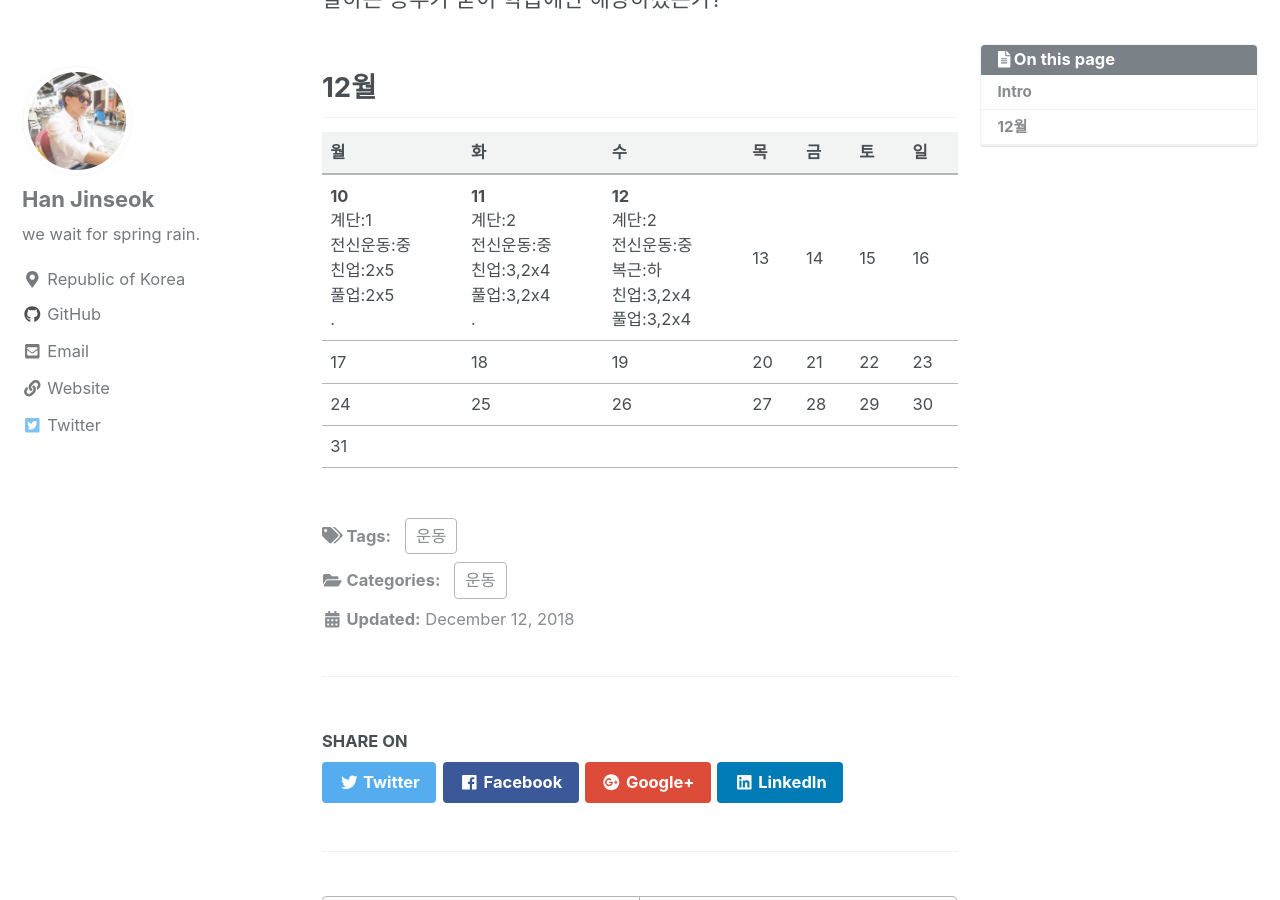
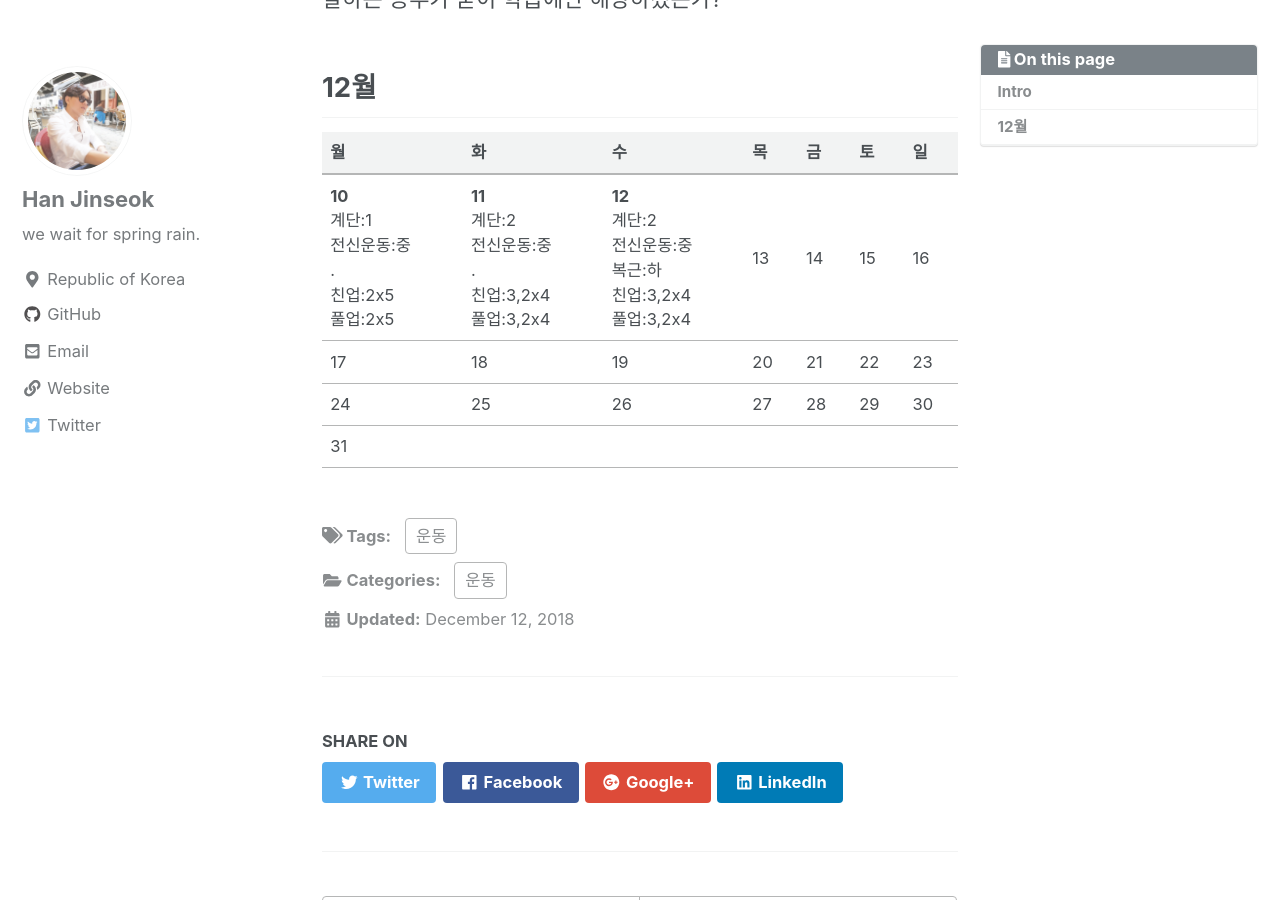
Before and after one commit to moregorenine/moregorenine.github.io, a Jekyll site: the page built from _posts/exercise/2018-12-10-exercise.md, in a window 1280 px wide and 900 px high, scrolled down 661 px. Built offline with Jekyll 4.4.1, drawn with Linux system fonts in a browser that asks for light colours; nearby versions of some CDN libraries; comment, search, counter and statistics services are not loaded; a style sheet for code colours, icons or effects is not loaded.

```diff
--- a/_posts/exercise/2018-12-10-exercise.md
+++ b/_posts/exercise/2018-12-10-exercise.md
@@ -21,7 +21,7 @@ toc_sticky: true
 
 | 월 | 화 | 수 | 목 | 금 | 토 | 일 |
 |:---|:---|:---|:---|:---|:---|:---|
-| **10**<br>계단:1<br>전신운동:중<br>친업:2x5<br>풀업:2x5<br>. | **11**<br>계단:2<br>전신운동:중<br>친업:3,2x4<br>풀업:3,2x4<br>. | **12**<br>계단:2<br>전신운동:중<br>복근:하<br>친업:3,2x4<br>풀업:3,2x4 | 13 | 14 | 15 | 16 |
+| **10**<br>계단:1<br>전신운동:중<br>.<br>친업:2x5<br>풀업:2x5 | **11**<br>계단:2<br>전신운동:중<br>.<br>친업:3,2x4<br>풀업:3,2x4 | **12**<br>계단:2<br>전신운동:중<br>복근:하<br>친업:3,2x4<br>풀업:3,2x4 | 13 | 14 | 15 | 16 |
 | 17 | 18 | 19 | 20 | 21 | 22 | 23 |
 | 24 | 25 | 26 | 27 | 28 | 29 | 30 |
 | 31 |    |    |    |    |    |    |
```
